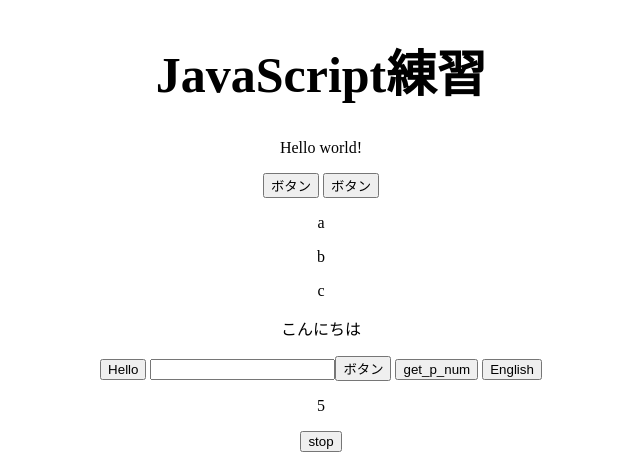
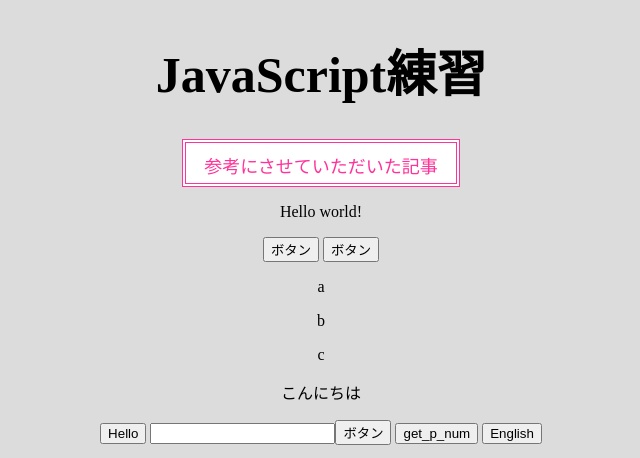
Before and after one commit to hiroki8730/js_practice_1, a plain HTML site: page index.html in a window 1280 px wide. Shown: the top 458 px of the page, without its empty margins (319-959 px from the left). Drawn offline with Linux system fonts and the light colour scheme.

Commit message:
2回目のコミットです

```diff
--- a/index.html
+++ b/index.html
@@ -9,6 +9,9 @@
 </head>
 <body>
     <h1 class="title">JavaScript練習</h1>
+
+    <input class="source-url" type="button" value="参考にさせていただいた記事" onclick="jumpURL()">
+
     <p>Hello world!</p>
     <button onclick="alert('Hello world!')">ボタン</button>
 
--- a/index.js
+++ b/index.js
@@ -74,3 +74,7 @@ img.onload = function () {
 }
 img.src = "http://www.lovelive-anime.jp/otonokizaka/img/member/member09_04.png";
 document.body.appendChild(img);
+
+const jumpURL = function () {
+    window.open('https://qiita.com/masayasviel/items/433875e2bc78f9b28567');
+}
--- a/style.css
+++ b/style.css
@@ -1,5 +1,21 @@
 body {
     text-align: center;
+    background-color: gainsboro;
+}
+
+.source-url {
+    font-size: 18px;
+    display: inline-block;
+    padding: 0.5em 1em 0.3em;
+    color: #ff3399;
+    border: double 4px #ff3399;
+    background-color: #ffffff;
+    cursor: pointer;
+    font-family: Hannotate SC;
+}
+
+.source-url:hover {
+    opacity: 0.5;
 }
 
 .title {
```
